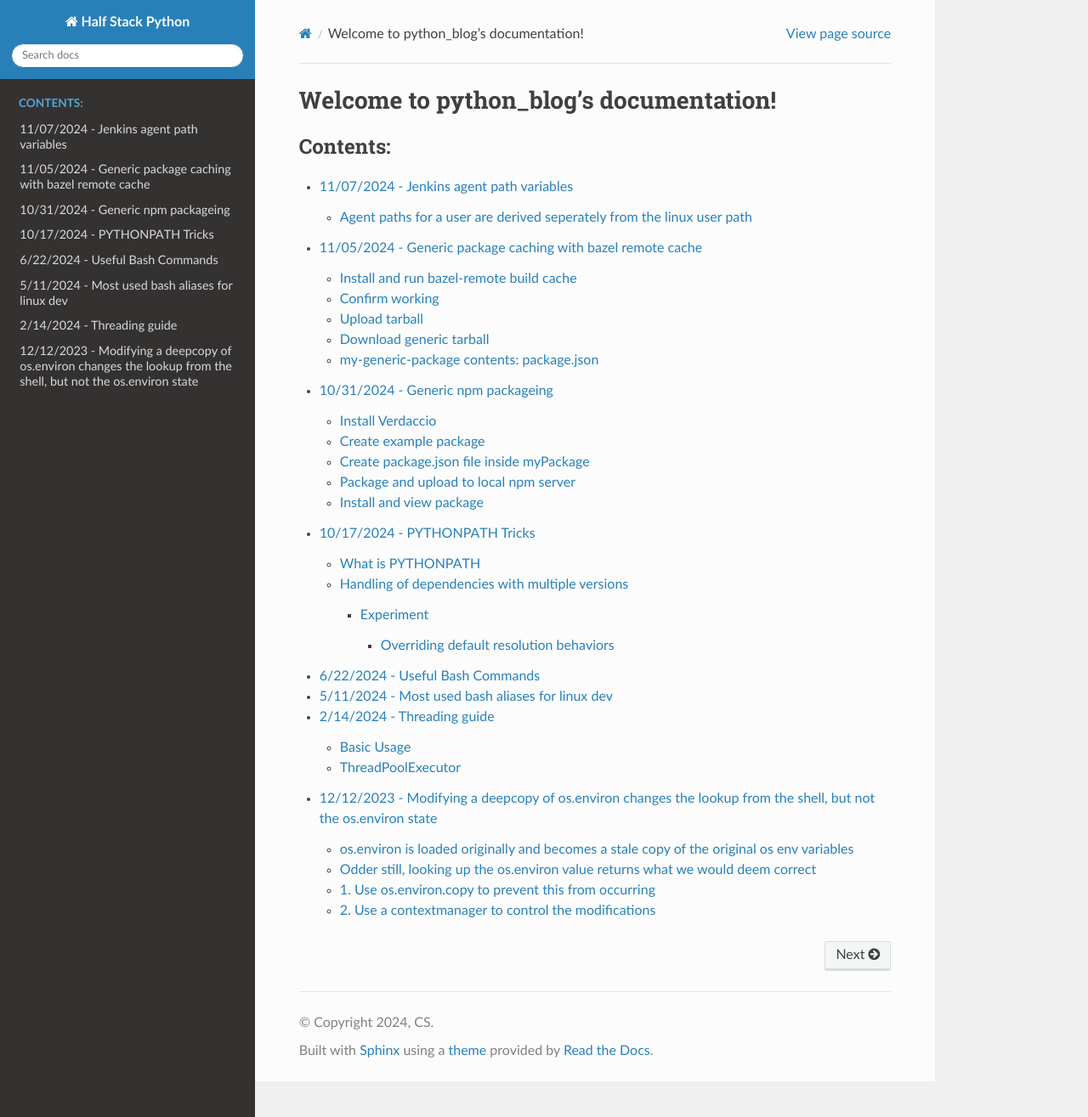
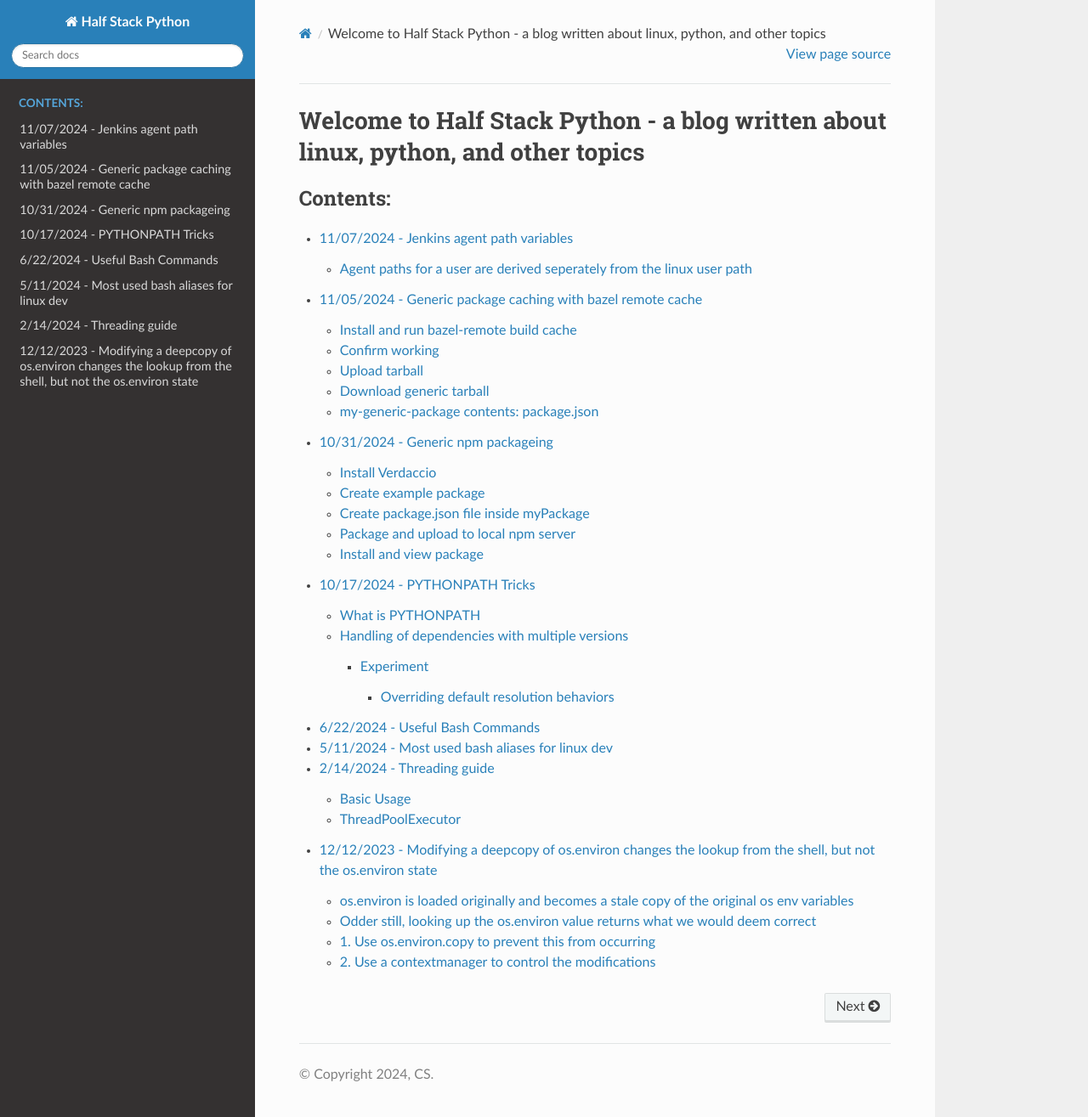
Before and after one commit to clintonsteiner/Half-Stack_Python, a Sphinx documentation site: the page built from source/index.rst, in a window 1280 px wide and 1315 px high. Shown: the whole window at 85% size. Built offline with Sphinx 7.4.7 and the Read the Docs theme 3.1.0, drawn with Linux system fonts in a browser that asks for light colours; pages that are not in the unit, such as notebooks, are missing from menus.

Commit message:
Change blog title

```diff
--- a/source/conf.py
+++ b/source/conf.py
@@ -29,4 +29,5 @@ exclude_patterns = []
 # https://www.sphinx-doc.org/en/master/usage/configuration.html#options-for-html-output
 
 html_theme = "sphinx_rtd_theme"
+html_show_sphinx = False
 #html_static_path = ["_static"]
--- a/source/index.rst
+++ b/source/index.rst
@@ -3,8 +3,8 @@
    You can adapt this file completely to your liking, but it should at least
    contain the root `toctree` directive.
 
-Welcome to python_blog's documentation!
-=======================================
+Welcome to Half Stack Python - a blog written about linux, python, and other topics
+===================================================================================
 
 .. toctree::
    :caption: Contents:
```
